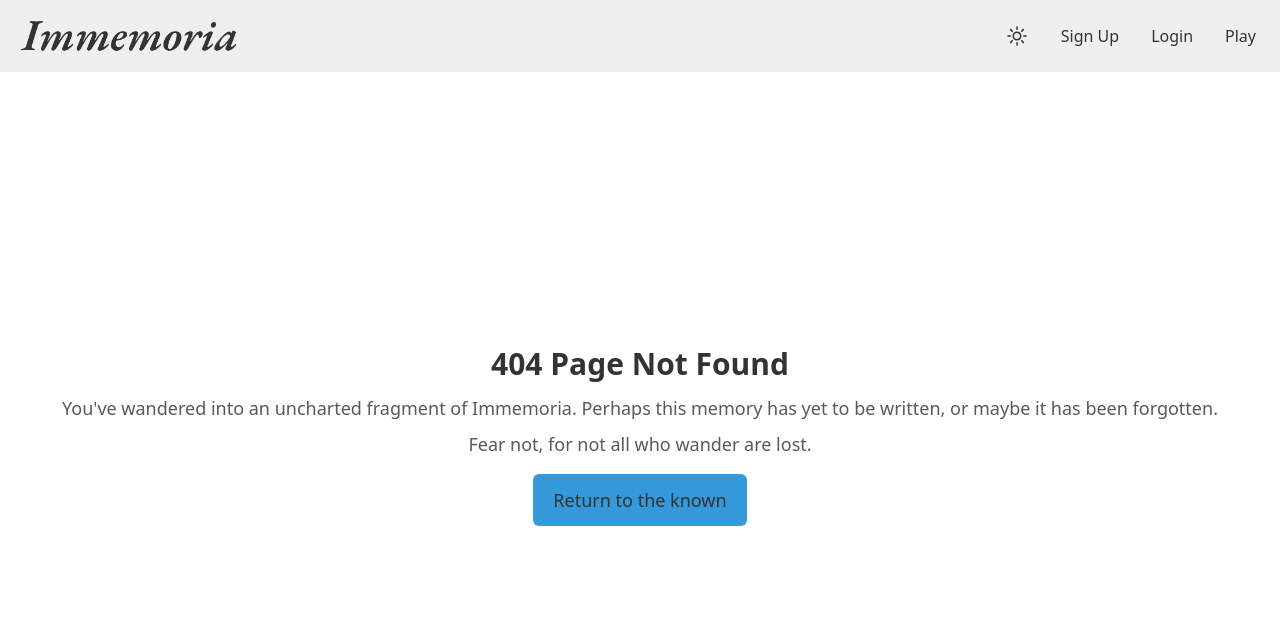
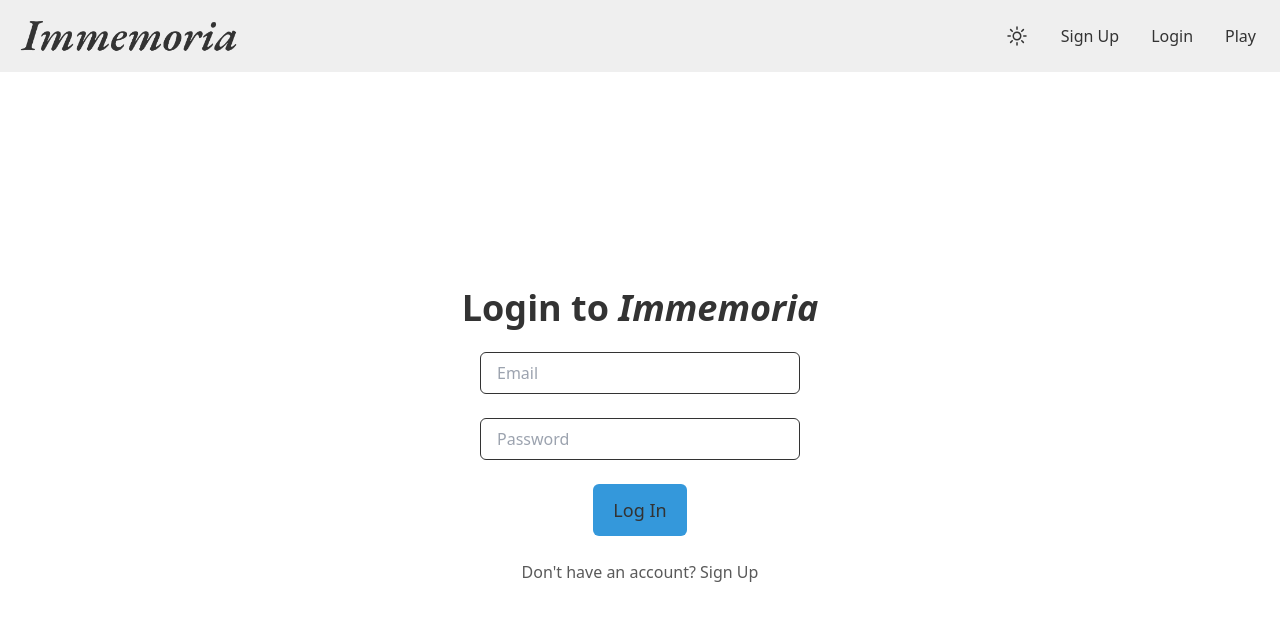
Before and after one commit to sean-a-ogrady/Immemoria-client, a React (Vite) app: page /login in a window 1280 px wide. Shown: the top 620 px of the page. Built offline with nearby package versions, Linux system fonts and the light colour scheme.

Commit message:
Add login functionality and login route

```diff
--- a/src/main.jsx
+++ b/src/main.jsx
@@ -7,6 +7,7 @@ import LandingPage from './routes/landingPage.jsx'
 import GameInterface from './routes/gameInterface.jsx'
 import NotFound from './routes/notFound.jsx'
 import Signup from './routes/signup.jsx'
+import Login from './routes/login.jsx'
 
 export const url = "http://localhost:5000"
 
@@ -28,6 +29,10 @@ const router = createBrowserRouter([
         element: <Signup />
       },
       {
+        path: '/login',
+        element: <Login />
+      },
+      {
           path: '*', // Catch-all route
           element: <NotFound /> // Render the NotFound component for unmatched routes
       }
--- /dev/null
+++ b/src/routes/login.jsx
@@ -0,0 +1,88 @@
+import React, { useState } from 'react';
+import { useNavigate } from 'react-router-dom';
+
+function Login() {
+    const navigate = useNavigate();
+    const [email, setEmail] = useState('');
+    const [password, setPassword] = useState('');
+    const [error, setError] = useState('');
+
+    const handleLogin = () => {
+        // Perform login logic here
+        fetch('http://localhost:5001/login', {
+            method: 'POST',
+            headers: {
+                'Content-Type': 'application/json',
+            },
+            body: JSON.stringify({
+                email_address: email,
+                password: password
+            }),
+        })
+        .then(response => {
+            if (!response.ok) {
+                console.log(response)
+                throw new Error('Username or password is incorrect.');
+            }
+            return response.json();
+        })
+        .then(data => {
+            // Handle successful login
+            navigate('/dashboard'); // Redirect to dashboard or appropriate page
+        })
+        .catch(error => {
+            setError(error.message);
+        });
+    };
+
+    const navigateToSignUp = () => {
+        navigate('/signup'); // Navigate to the signup route
+    };
+
+
+    return (
+        <div className="flex flex-col items-center justify-center min-h-[calc(100vh-72px)] bg-light-background dark:bg-dark-background text-center px-4">
+            <div className="flex flex-col items-center justify-center space-y-6">
+                <h1 className="text-4xl font-bold text-light-primary-text dark:text-dark-primary-text">
+                    Login to <em>Immemoria</em>
+                </h1>
+
+                <input
+                    type="email"
+                    placeholder="Email"
+                    value={email}
+                    onChange={(e) => setEmail(e.target.value)}
+                    className="w-full max-w-xs px-4 py-2 border border-light-primary-text dark:bg-dark-background dark:text-dark-primary-text dark:border-dark-primary-text rounded-md focus:outline-none focus:ring-2 focus:ring-dark-accent"
+                />
+
+                <input
+                    type="password"
+                    placeholder="Password"
+                    value={password}
+                    onChange={(e) => setPassword(e.target.value)}
+                    className="w-full max-w-xs px-4 py-2 border border-light-primary-text dark:bg-dark-background dark:text-dark-primary-text dark:border-dark-primary-text rounded-md focus:outline-none focus:ring-2 focus:ring-dark-accent"
+                />
+
+                {error && (
+                    <div className="text-light-interactive dark:text-dark-interactive">
+                        {error}
+                    </div>
+                )}
+
+                <button
+                    onClick={handleLogin}
+                    className="px-5 py-3 rounded-md text-lg text-center sm:text-center text-light-primary-text dark:text-dark-primary-text bg-light-accent dark:bg-dark-accent hover:bg-light-sidebar dark:hover:bg-dark-sidebar focus:outline-none focus:ring-2 focus:ring-inset focus:ring-dark-accent"
+                >
+                    Log In
+                </button>
+                {/* Route to Sign Up Page */}
+                <p className="text-light-secondary-text dark:text-dark-secondary-text cursor-pointer hover:text-light-accent dark:hover:text-dark-accent transition-colors duration-200"
+                   onClick={navigateToSignUp}>
+                    Don't have an account? Sign Up
+                </p>
+            </div>
+        </div>
+    );
+}
+
+export default Login;
--- a/src/routes/signup.jsx
+++ b/src/routes/signup.jsx
@@ -2,7 +2,7 @@
 import React, { useState } from 'react';
 import { useNavigate } from 'react-router-dom';
 
-function SignUpPage() {
+function Signup() {
     const navigate = useNavigate();
     const [email, setEmail] = useState('');
     const [username, setUsername] = useState('');
@@ -195,10 +195,15 @@ function SignUpPage() {
                 >
                     Sign Up
                 </button>
+                {/* Route to Login Page */}
+                <p className="text-light-secondary-text dark:text-dark-secondary-text cursor-pointer hover:text-light-accent dark:hover:text-dark-accent transition-colors duration-200"
+                   onClick={() => navigate("/login")}>
+                    Already have an account? Log In
+                </p>
             </div>
         </div>
     );
 
 }
 
-export default SignUpPage;
+export default Signup;
```
